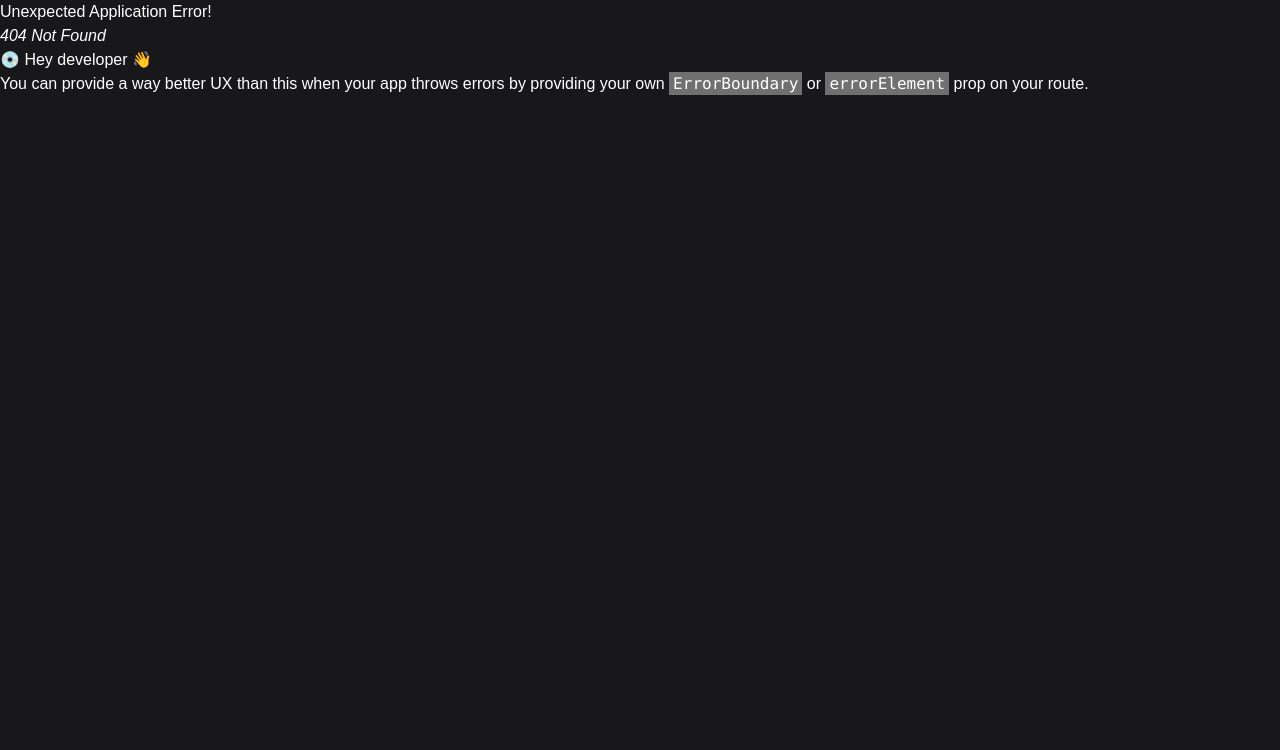
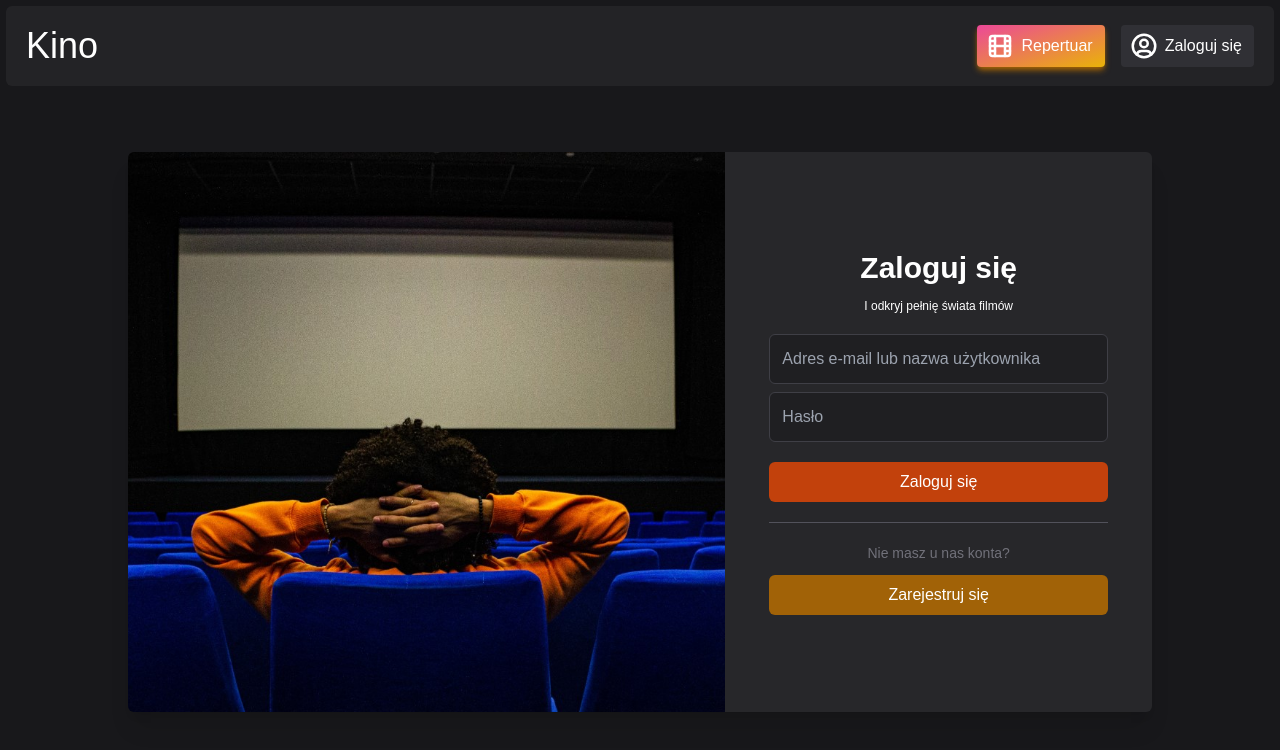
Before and after one commit to dawid-poradzinski/Cinema, a React (Create React App) app in the folder frontend/cinema-ticket-booking/: page /account/login in a window 1280 px wide. Before the commit this address had no page. Shown: the top 750 px of the page. Built offline with nearby package versions, Linux system fonts and the light colour scheme.

Commit message:
Added Register page

```diff
--- /dev/null
+++ b/frontend/cinema-ticket-booking/src/account/Login.jsx
@@ -0,0 +1,35 @@
+import { Link } from "react-router-dom";
+const Login = () => {
+    return (
+        <div className="loginPageFormContent">
+            <div className="text-center space-y-3">
+                <p className="text-3xl font-bold">Zaloguj się</p>
+                <p className="text-xs">I odkryj pełnię świata filmów</p>
+            </div>
+            <div>
+                <form className="space-y-2">
+                    <input type="text" placeholder="Adres e-mail lub nazwa użytkownika" />
+                    <input type="password" placeholder="Hasło" />
+                    <button className="customButton bg-orange-700 !mt-5 hover:bg-orange-600">Zaloguj się</button>
+                </form>
+            </div>
+            <div className="w-full bg-zinc-600 h-px"></div>
+            <div className="space-y-3">
+                <p className="text-zinc-500 text-sm text-center">Nie masz u nas konta?</p>
+                <div>
+                    <Link to={`/account/register`}>
+                        <div className="customButton bg-yellow-700 hover:bg-yellow-600 text-center flex justify-center items-center">
+                            <p>Zarejestruj się</p>
+                        </div>
+                    </Link>
+                </div>
+
+
+            </div>
+        </div>
+
+
+    );
+}
+
+export default Login;
--- /dev/null
+++ b/frontend/cinema-ticket-booking/src/account/LoginPage.jsx
@@ -0,0 +1,18 @@
+import Login from "./Login";
+import { Outlet } from 'react-router-dom';
+
+const Account = () => {
+    return (
+        <div className="">
+            <div className="md:w-screen md:h-screen pt-20 lg:pt-16 md:flex md:items-center md:justify-center">
+                <div className="flex md:h-[35rem] md:w-full md:max-w-5xl mx-1.5 rounded-md overflow-auto md:shadow-xl">
+                    <div style={{ backgroundImage: 'url("/photo1.jpg")' }} className="hidden md:block md:h-full w-7/12 bg-center bg-cover flex-shrink-0">
+                    </div>
+                    <Outlet />
+                </div>
+            </div>
+        </div>
+    );
+}
+
+export default Account;
--- /dev/null
+++ b/frontend/cinema-ticket-booking/src/account/Register.jsx
@@ -0,0 +1,22 @@
+const Register = () => {
+    return (
+        <div className="loginPageFormContent">
+            <div className="text-center space-y-3">
+                <p className="text-3xl font-bold">Zarejestruj się</p>
+                <p className="text-xs">I odkryj pełnię świata filmów</p>
+            </div>
+            <div>
+                <form className="space-y-2">
+                    <input type="text" placeholder="Adres e-mail" />
+                    <input type="text" placeholder="Nazwa użytkownika" />
+                    <input type="password" placeholder="Hasło" />
+                    <input type="password" placeholder="Powtórz hasło" />
+                    <button className="customButton bg-orange-700 !mt-5 hover:bg-orange-600">Zarejestruj się</button>
+                </form>
+            </div>
+            <p className="text-zinc-500 text-sm text-center space-y-3">Rejestrując się w naszym serwisie akceptujesz Warunki Użytkowania oraz Politykę Prywatności</p>
+        </div>
+    );
+}
+
+export default Register;
--- a/frontend/cinema-ticket-booking/src/components/Header.js
+++ b/frontend/cinema-ticket-booking/src/components/Header.js
@@ -20,7 +20,7 @@ const Header = () => {
                 </div>
                 <div className="w-1/3 lg:w-fit lg:order-3">
                     <div className="w-fit ml-auto">
-                        <Link to={`account`}>
+                        <Link to={`account/login`}>
                             <div className="flex items-center w-fit space-x-1.5 p-1 sm:py-1.5 sm:pl-2 sm:pr-3 rounded bg-zinc-700/50 transition duration-300 hover:bg-zinc-700/90 hover:shadow-xl">
                                 <IconUserCircle size="30" />
                                 <p className="hidden sm:block">Zaloguj się</p>
--- a/frontend/cinema-ticket-booking/src/components/Login.js
+++ /dev/null
@@ -1,34 +0,0 @@
-const Login = () => {
-    return (
-        <div className="md:w-screen md:h-screen pt-20 lg:pt-16 md:flex md:items-center md:justify-center">
-            <div className="flex md:h-[35rem] md:w-full md:max-w-5xl mx-1.5 rounded-md overflow-auto md:shadow-xl">
-                <div style={{ backgroundImage: 'url("/photo1.jpg")' }} className="hidden md:block md:h-full w-4/6 bg-center bg-cover">
-                </div>
-                <div className="flex flex-col w-full md:w-auto h-full justify-center space-y-5 bg-zinc-800 p-5 md:p-11">
-                    <div className="text-center space-y-3">
-                        <p className="text-3xl font-bold">Zaloguj się</p>
-                        <p className="text-xs">I odkryj pełnię świata filmów</p>
-                    </div>
-                    <div>
-                        <form className="space-y-2">
-                            <input type="text" placeholder="Adres e-mail lub nazwa użytkownika" />
-                            <input type="password" placeholder="Hasło" />
-                            <button className="customButton bg-orange-700 !mt-5 hover:bg-orange-600">Zaloguj się</button>
-                        </form>
-                    </div>
-                    <div className="w-full bg-zinc-600 h-px"></div>
-                    <div className="space-y-3">
-                        <p className="text-zinc-500 text-sm text-center">Nie masz u nas konta?</p>
-                        <div className="customButton bg-yellow-700 hover:bg-yellow-600 text-center flex justify-center items-center">
-                            <p>Zarejestruj się</p>
-                        </div>
-                    </div>
-                </div>
-            </div>
-        </div>
-
-
-    );
-}
-
-export default Login;
--- a/frontend/cinema-ticket-booking/src/index.css
+++ b/frontend/cinema-ticket-booking/src/index.css
@@ -43,3 +43,7 @@ input, textarea {
 .movieContentHeader {
   @apply px-5 py-2 text-lg bg-zinc-900/80;
 }
+
+.loginPageFormContent {
+  @apply flex flex-col h-full justify-center space-y-5 bg-zinc-800 p-5 md:p-11 w-full md:w-7/12;
+}
--- a/frontend/cinema-ticket-booking/src/pages/Account.js
+++ /dev/null
@@ -1,12 +0,0 @@
-import AddEditMovie from "../components/AddEditMovie";
-import Login from "../components/Login";
-
-const Account = () => {
-    return (
-        <div className="">
-            <Login/>
-        </div>
-     );
-}
-
-export default Account;
```
Also changed, not shown: frontend/cinema-ticket-booking/src/index.js (+14 -2 lines).
